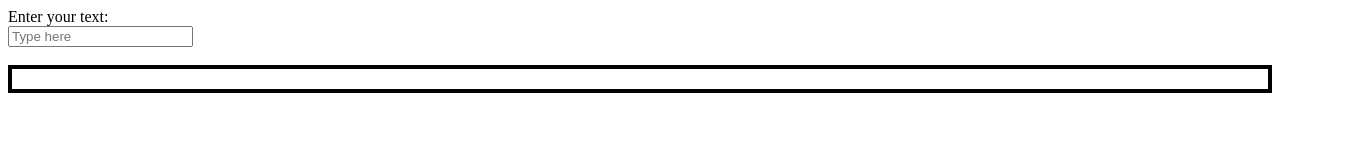
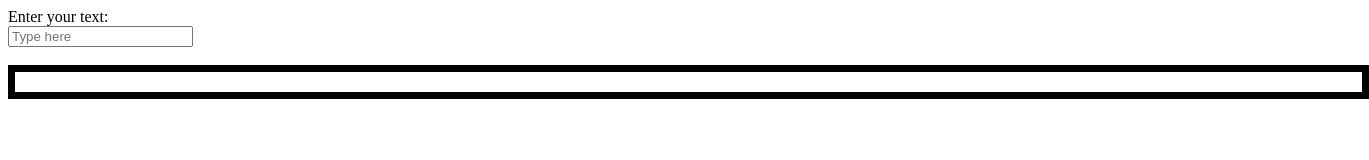
Before and after one commit to sweetsweetlove/crunchyo, a plain HTML site: page index.html in a window 1280 px wide. Shown: the whole page, 1369 px wide, since content can reach past the window. Drawn offline with Linux system fonts and the light colour scheme.

Commit message:
Update index.html

```diff
--- a/index.html
+++ b/index.html
@@ -5,11 +5,13 @@
   <style>
     #styledText {
       font-family: Trebuchet MS;
-      font-size: 48px;
-      color: #FFFFFFFF;
-      border: 4px solid #000000;
+      font-size: 60pt;
+      width: 105%;
+      color: white;
+      border: 7px solid black;
       padding: 10px;
-      text-shadow: 2px 2px #000000;
+      text-shadow: 0px 0px 7px rgba(0, 0, 0, 1);
+      display: inline-block
     }
   </style>
 </head>
```
